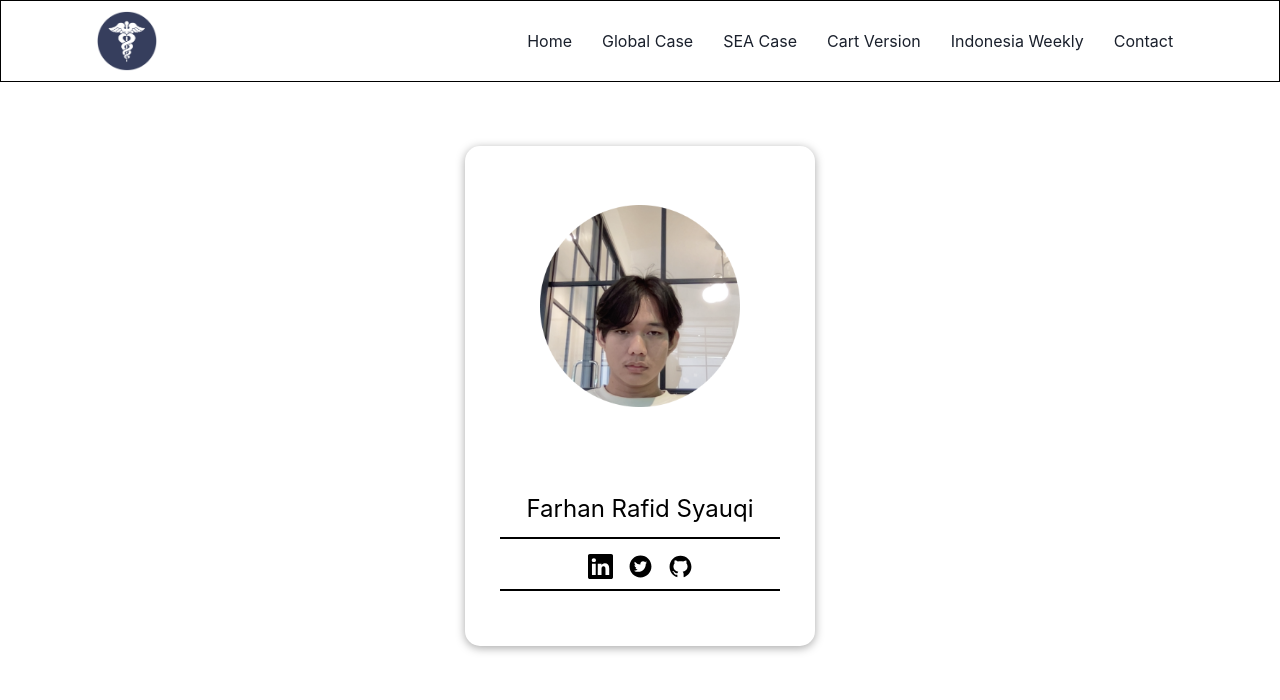
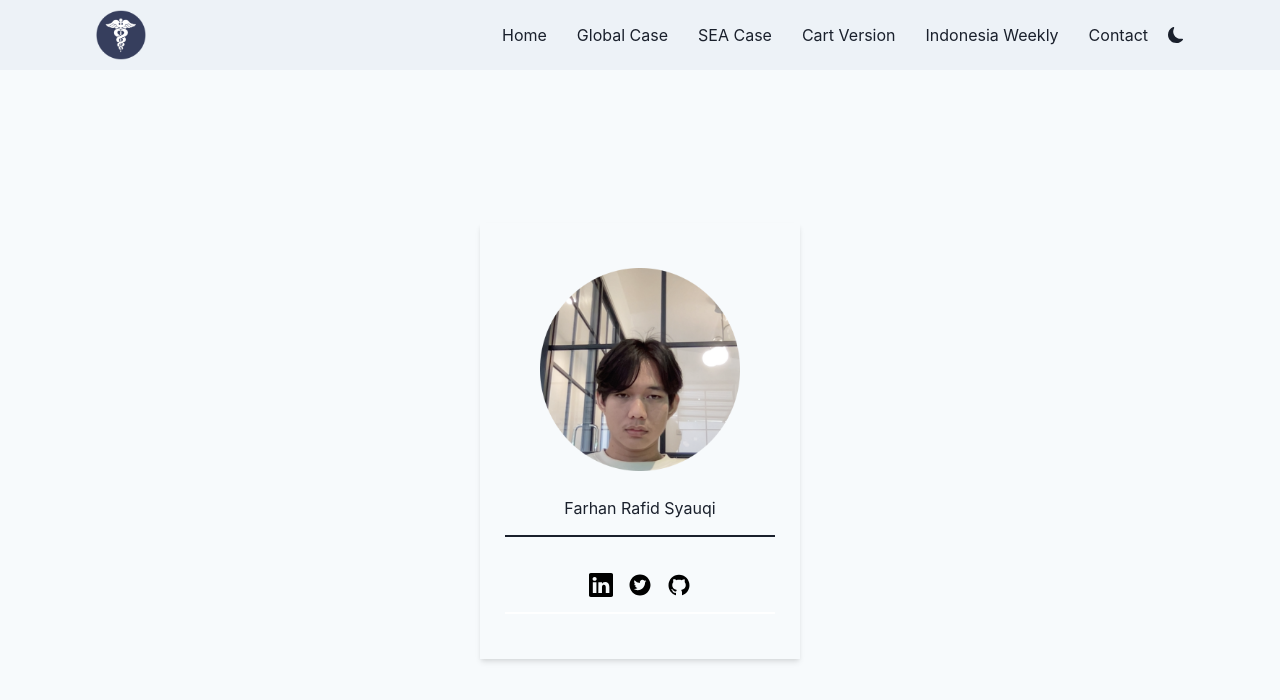
Before and after one commit to FarhanRafid97/covid-case, a React (Create React App) app: page /contact in a window 1280 px wide. Shown: the top 700 px of the page. Built offline with nearby package versions, Linux system fonts and the light colour scheme.

Commit message:
add dark mode

```diff
--- a/src/actions/ActionIndoneWeekly.js
+++ b/src/actions/ActionIndoneWeekly.js
@@ -1,4 +1,3 @@
-import { data } from 'emoji-flags';
 import { hariIni, filterSeaCounrty } from './function';
 import * as api from '../api/Api';
 
--- a/src/components/contact/Contact.js
+++ b/src/components/contact/Contact.js
@@ -2,39 +2,80 @@ import React from 'react';
 import fotoProfile from '../../img/foto.png';
 import { BsLinkedin } from 'react-icons/bs';
 import { AiFillTwitterCircle, AiFillGithub } from 'react-icons/ai';
+import {
+  Box,
+  Flex,
+  useColorModeValue,
+  Image,
+  Link,
+  Text,
+} from '@chakra-ui/react';
 import './contact.css';
 
 const Contact = () => {
+  const bgColor = useColorModeValue('gray.50', 'whiteAlpha.50');
+  const textColor = useColorModeValue('black', 'white');
   return (
     <>
-      <div className="contact-me">
-        <div className="cards-contact">
-          <div className="foto">
-            <img src={fotoProfile} alt="" />
-          </div>
-          <div className="keterangan-kontak">
-            <div className="socmed">
-              <div className="nama">
-                <h3>Farhan Rafid Syauqi</h3>
-              </div>
-              <div className="link-socmed">
-                <a
+      <Flex
+        mt="41px"
+        w="100%"
+        h="100vh"
+        bg={bgColor}
+        alignItems="center"
+        justifyContent="center"
+      >
+        <Flex
+          boxShadow="md"
+          bg={bgColor}
+          flexDirection="column"
+          rowGap="25px"
+          padding="45px 25px"
+          w="320px"
+          justifyContent="center"
+          alignItems="center"
+        >
+          <Box>
+            <Image src={fotoProfile} w="200px" alt="" />
+          </Box>
+          <Flex w="100%">
+            <Flex direction="column" w="100%" alignItems="center">
+              <Box mb={5} pb="15px" borderBottom="2px" w="100%">
+                <Text textAlign="center">Farhan Rafid Syauqi</Text>
+              </Box>
+              <Flex
+                mt={4}
+                borderBottom="2px"
+                w="100%"
+                justifyContent="center"
+                fontSize="24px"
+                paddingBottom="15px"
+                color="white"
+                columnGap="15px"
+              >
+                <Link
                   href="https://www.linkedin.com/in/farhan-rafid-syauqi-268a9820b/"
                   target="_blank"
                 >
-                  <BsLinkedin />
-                </a>
-                <a href="">
-                  <AiFillTwitterCircle />
-                </a>
-                <a href="https://github.com/FarhanRafid97" target="_blank">
-                  <AiFillGithub />
-                </a>
-              </div>
-            </div>
-          </div>
-        </div>
-      </div>
+                  <Text color={textColor}>
+                    <BsLinkedin />
+                  </Text>
+                </Link>
+                <Link href="">
+                  <Text color={textColor}>
+                    <AiFillTwitterCircle />
+                  </Text>
+                </Link>
+                <Link href="https://github.com/FarhanRafid97" target="_blank">
+                  <Text color={textColor}>
+                    <AiFillGithub />
+                  </Text>
+                </Link>
+              </Flex>
+            </Flex>
+          </Flex>
+        </Flex>
+      </Flex>
     </>
   );
 };
--- a/src/components/covidPage/cart/CartPage.js
+++ b/src/components/covidPage/cart/CartPage.js
@@ -1,12 +1,13 @@
-import { Box } from '@chakra-ui/react';
+import { Box, useColorModeValue } from '@chakra-ui/react';
 import React from 'react';
 import Cart from './Cart';
 import CartGlobal from './CartGlobal';
 import CartGlobalDeath from './CartGlobalDeath';
 import SeaCartDeath from './SeaCartDeath';
 const CartPage = () => {
+  const bgColor = useColorModeValue('gray.50', 'whiteAlpha.50');
   return (
-    <Box>
+    <Box mt="72px" paddingTop="35px" bg={bgColor}>
       <Cart />
       <SeaCartDeath />
       <CartGlobal />
--- a/src/components/covidPage/covidGlobal/CovidGlobal.js
+++ b/src/components/covidPage/covidGlobal/CovidGlobal.js
@@ -12,6 +12,7 @@ import {
   Box,
   Select,
   Text,
+  useColorModeValue,
 } from '@chakra-ui/react';
 import React, { useEffect, useState } from 'react';
 import { useDispatch, useSelector } from 'react-redux';
@@ -19,6 +20,7 @@ import { dataCovidDeath, dataCovidGlobal } from '../../../actions/DataCovid.js';
 
 const CovidProv = () => {
   const dispatch = useDispatch();
+  const bgColor = useColorModeValue('gray.50', 'whiteAlpha.50');
   const dataGlobal = useSelector((state) => state.covidGlobal);
   const [info, setInfo] = useState('');
   function getFlagEmoji(countryCode) {
@@ -51,7 +53,7 @@ const CovidProv = () => {
 
   return (
     <>
-      <Box>
+      <Box mt="71px" paddingTop="45px" bg={bgColor}>
         <Flex direction="column" w="100%" alignItems="center" rowGap="25px">
           <Heading fontSize={['18px', '24px']}> Top 100 {info}</Heading>
           <Select
--- a/src/components/covidPage/dailyCovid/DailyCovid.js
+++ b/src/components/covidPage/dailyCovid/DailyCovid.js
@@ -1,3 +1,4 @@
+import { Box, Heading, Text, useColorModeValue } from '@chakra-ui/react';
 import React, { useEffect } from 'react';
 import { useDispatch, useSelector } from 'react-redux';
 import {
@@ -25,10 +26,12 @@ const DailyCovid = () => {
   useEffect(() => {
     dispatch(dataCovidDaily());
   }, [dispatch]);
+  const bgColor = useColorModeValue('white', 'whiteAlpha.50');
+  const cardColor = useColorModeValue('blackAlpha.50', 'whiteAlpha.50');
 
   return (
     <>
-      <div className="dailyCovid">
+      <Box bg={bgColor} mt="71px">
         <div className="container-dailyCovid">
           <h1>Daily Covid Update South East Asia</h1>
           <select
@@ -50,29 +53,39 @@ const DailyCovid = () => {
           </div>
           <div className="cards-covid">
             {dailyCovid?.map((daily, index) => (
-              <div
-                className={
-                  daily.confirmed > 1000000 ? 'card-covid danger' : 'card-covid'
+              <Box
+                p="30px 25px"
+                w="250px"
+                bg={cardColor}
+                key={index}
+                borderTop={
+                  Number(daily.confirmed) > 1000000
+                    ? '1px solid red'
+                    : '1px solid green'
                 }
-                key={index}
               >
-                <div className="country">
-                  <h3 className="">{`${daily.countryRegion}`}</h3>
-                </div>
-                <div className="case">
-                  <p className="confirmed">
-                    Case:{Number(daily.confirmed).toLocaleString()}
-                  </p>
-                  <p className="death">
+                <Box paddingBottom="15px" borderBottom="2px">
+                  <Heading size="md">{`${daily.countryRegion}`}</Heading>
+                </Box>
+                <Box mt={5}>
+                  <Text>Case:{Number(daily.confirmed).toLocaleString()}</Text>
+                  <Text mt={2} mb={2}>
                     Death:{Number(daily.deaths).toLocaleString()}
-                  </p>
-                  <p className="update">Last Update {daily.lastUpdate}</p>
-                </div>
-              </div>
+                  </Text>
+                  <Text
+                    mt={4}
+                    paddingTop="15px"
+                    borderTop="2px"
+                    fontSize="12px"
+                  >
+                    Last Update {daily.lastUpdate}
+                  </Text>
+                </Box>
+              </Box>
             ))}
           </div>
         </div>
-      </div>
+      </Box>
     </>
   );
 };
--- a/src/components/home/Home.js
+++ b/src/components/home/Home.js
@@ -1,3 +1,4 @@
+import { Flex, Box, useColorModeValue, Text } from '@chakra-ui/react';
 import React, { useEffect } from 'react';
 import { Link } from 'react-router-dom';
 import covidPict from '../../img/covid1.png';
@@ -6,18 +7,19 @@ import './mobileHome.css';
 
 const Home = () => {
   const lebarWindow = window.innerWidth;
-
+  const bgColor = useColorModeValue('gray.50', 'whiteAlpha.50');
   useEffect(() => {}, []);
   return (
-    <div className="home">
+    <Flex w="100%" h="100vh" bg={bgColor} alignItems="center" mt="71px">
+      <Box w="100%">
         <div className="container-home">
           <div className="content1">
             <div className="text-content1">
               {lebarWindow < 500 && (
                 <img src={covidPict} className="foto-covid" alt="" />
               )}
-            <h3>Welcome To my Page</h3>
-            <h3>Updated Covid 19 Case</h3>
+              <Text>Welcome To my Page</Text>
+              <Text>Updated Covid 19 Case</Text>
               <Link to="/covid" className="explore">
                 EXPLORE
               </Link>
@@ -29,7 +31,8 @@ const Home = () => {
             </div>
           </div>
         </div>
-    </div>
+      </Box>
+    </Flex>
   );
 };
 
--- a/src/components/indonesiaweekly/IndonesiaWeekly.js
+++ b/src/components/indonesiaweekly/IndonesiaWeekly.js
@@ -1,7 +1,4 @@
-import React, { useEffect } from 'react';
-import { useDispatch, useSelector } from 'react-redux';
-import { weeklyIndonesiaCase } from '../../actions/ActionIndoneWeekly';
-import { Box, Spinner, Flex } from '@chakra-ui/react';
+import { Box, Flex, Spinner, useColorModeValue } from '@chakra-ui/react';
 import {
   BarElement,
   CategoryScale,
@@ -11,7 +8,10 @@ import {
   Title,
   Tooltip,
 } from 'chart.js';
+import React, { useEffect } from 'react';
 import { Bar } from 'react-chartjs-2';
+import { useDispatch, useSelector } from 'react-redux';
+import { weeklyIndonesiaCase } from '../../actions/ActionIndoneWeekly';
 
 ChartJS.register(
   CategoryScale,
@@ -35,6 +35,7 @@ export const options = {
 };
 
 const IndonesiaWeekly = () => {
+  const bgColor = useColorModeValue('gray.50', 'whiteAlpha.50');
   const dispatach = useDispatch();
 
   const weeklyData = useSelector((state) => state.IndonesiaWeekly);
@@ -57,7 +58,15 @@ const IndonesiaWeekly = () => {
     dispatach(weeklyIndonesiaCase());
   }, [dispatach]);
   return (
-    <Flex minW="100vw" minH="100vh" justifyContent="center">
+    <Flex
+      minW="100vw"
+      minH="100vh"
+      justifyContent="center"
+      mt="71px"
+      paddingTop="25px"
+      alignItems="center"
+      bg={bgColor}
+    >
       {weeklyData.length > 0 ? (
         <Box w="100%" h="100%" fontSize="12px">
           <Bar options={options} data={data} />
--- a/src/components/navbar/Navbar.js
+++ b/src/components/navbar/Navbar.js
@@ -1,25 +1,44 @@
-import { Box, Link, ListItem, UnorderedList } from '@chakra-ui/react';
+import {
+  Box,
+  Flex,
+  Link,
+  ListItem,
+  UnorderedList,
+  useColorMode,
+  useColorModeValue,
+} from '@chakra-ui/react';
 import React from 'react';
+import { BsFillMoonFill, BsFillSunFill } from 'react-icons/bs';
 import { Link as ReachLink } from 'react-router-dom';
 import logo from '../../img/logo.png';
 import './navbar.css';
 import navbarData from './navbar.json';
 import NavMobile from './NavMobile';
+
 const Navbar = () => {
   const dataNavigasi = navbarData.nav;
 
+  const { toggleColorMode } = useColorMode();
+  const bgColor = useColorModeValue('gray.100', 'gray.700');
+  const IconDarkMode = useColorModeValue(<BsFillMoonFill />, <BsFillSunFill />);
+  console.log(toggleColorMode);
   return (
-    <nav>
-      <div className="navbar-me">
+    <Flex bgColor={bgColor} position="fixed" w="100%" top="0">
+      <Flex justifyContent="space-between" w="100%">
         <div className="container-navbar">
-          <div className="logo">
+          <Box w="50px">
             <img src={logo} alt="" />
-          </div>
+          </Box>
           <Box display={['flex', 'flex', 'none']}>
             <NavMobile dataNavigasi={dataNavigasi} />
           </Box>
           <Box display={['none', ',none', 'flex']}>
-            <UnorderedList display="flex" listStyleType="none" columnGap="10px">
+            <UnorderedList
+              display="flex"
+              listStyleType="none"
+              columnGap="10px"
+              alignItems="center"
+            >
               {dataNavigasi.map((data, i) => (
                 <ListItem key={i}>
                   <Link
@@ -34,11 +53,20 @@ const Navbar = () => {
                   </Link>
                 </ListItem>
               ))}
+              <ListItem>
+                <Box
+                  colorScheme="blackAlpha"
+                  onClick={toggleColorMode}
+                  size="lg"
+                >
+                  {IconDarkMode}
+                </Box>
+              </ListItem>
             </UnorderedList>
           </Box>
         </div>
-      </div>
-    </nav>
+      </Flex>
+    </Flex>
   );
 };
 
--- a/src/components/navbar/navbar.css
+++ b/src/components/navbar/navbar.css
@@ -1,6 +1,6 @@
 nav {
   position: relative;
-  margin-bottom: 146px;
+  margin-bottom: 83px;
 }
 .navbar-me {
   top: 0;
```
Lines whose indentation alone changed are shown as unchanged.
